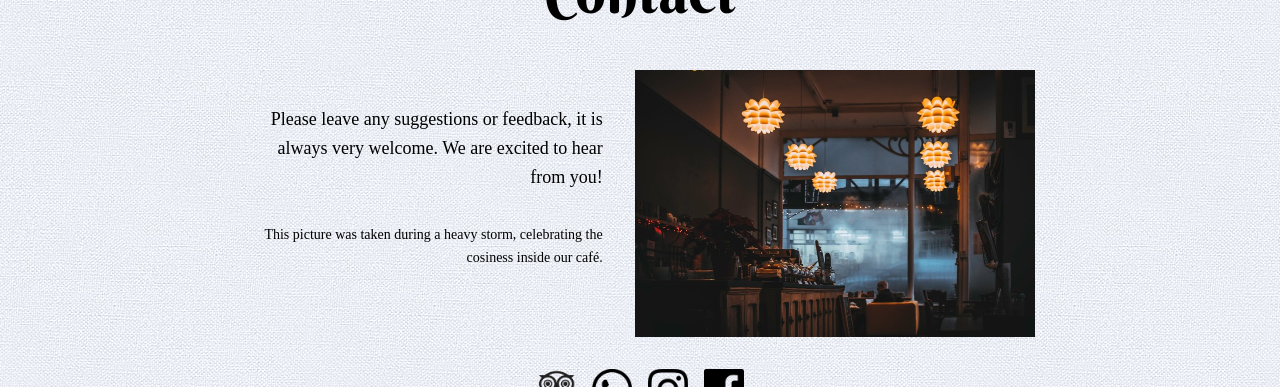
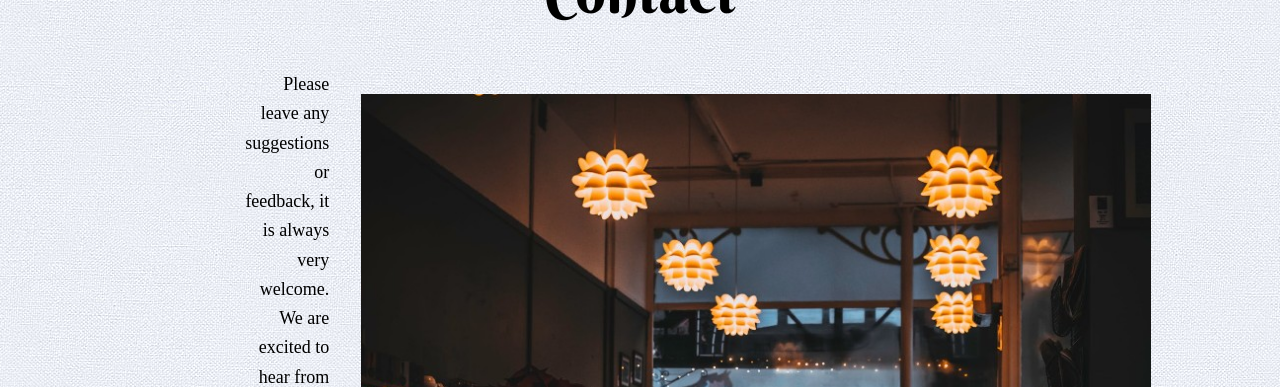
Before and after one commit to Existenziell/sucre-sale, a Next.js app: page /contact in a window 1280 px wide. Shown: the part 134-521 px from the top of the page. Built offline with nearby package versions, Linux system fonts and the light colour scheme; a web font is replaced by a local one.

Commit message:
Update contact.js

```diff
--- a/pages/contact.js
+++ b/pages/contact.js
@@ -73,7 +73,7 @@ const Contact = () => {
             <p className='text-sm leading-relaxed mb-8'>
               This picture was taken during a heavy storm, celebrating the cosiness inside our café.</p>
           </div>
-          <Image src='/icons/contact.jpg' alt='Contact' width={400} height={266} priority={true} />
+          <Image src='/icons/contact.jpg' alt='Contact' width={800} height={533} priority={true} />
         </div>
 
         <Social />
```
